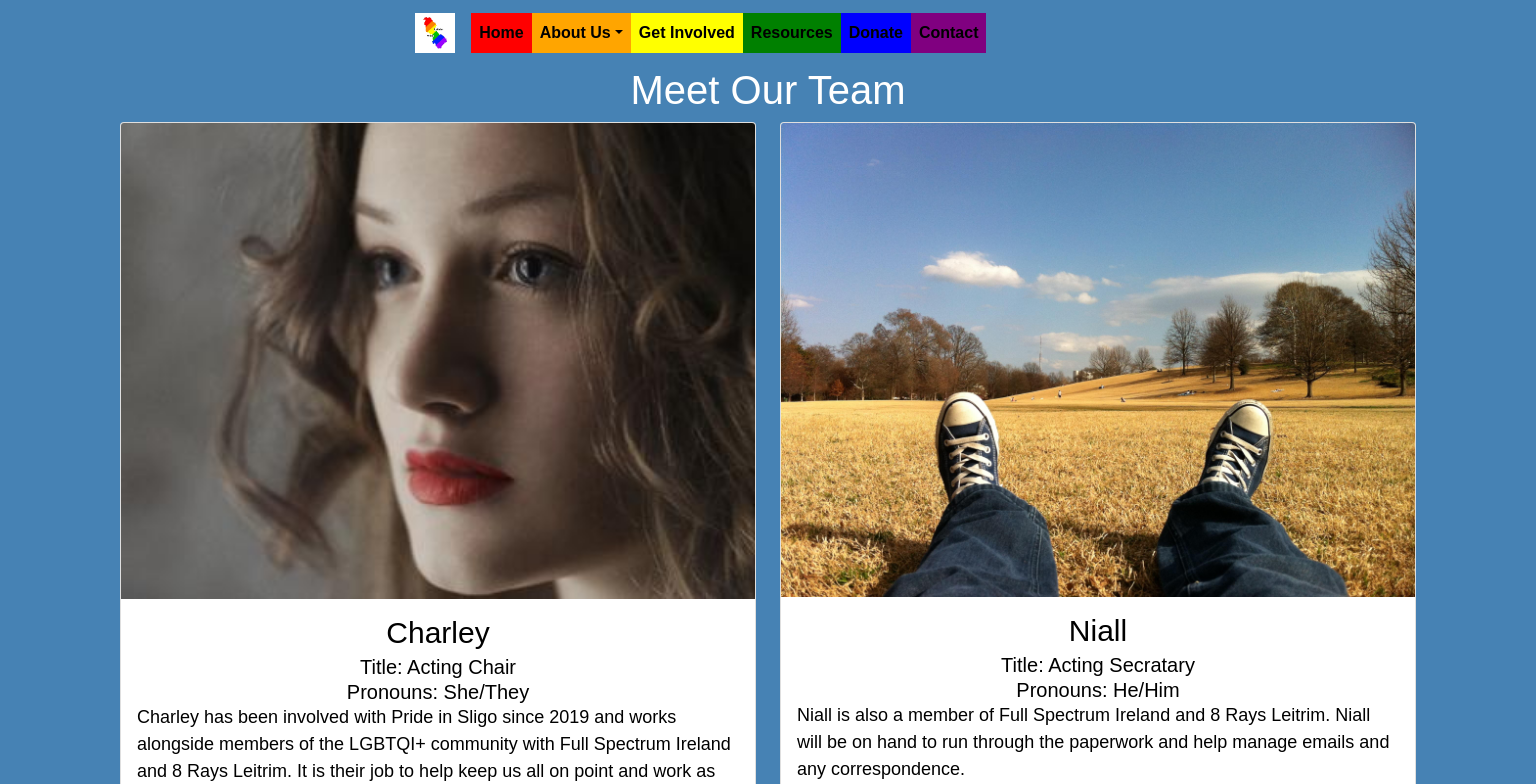
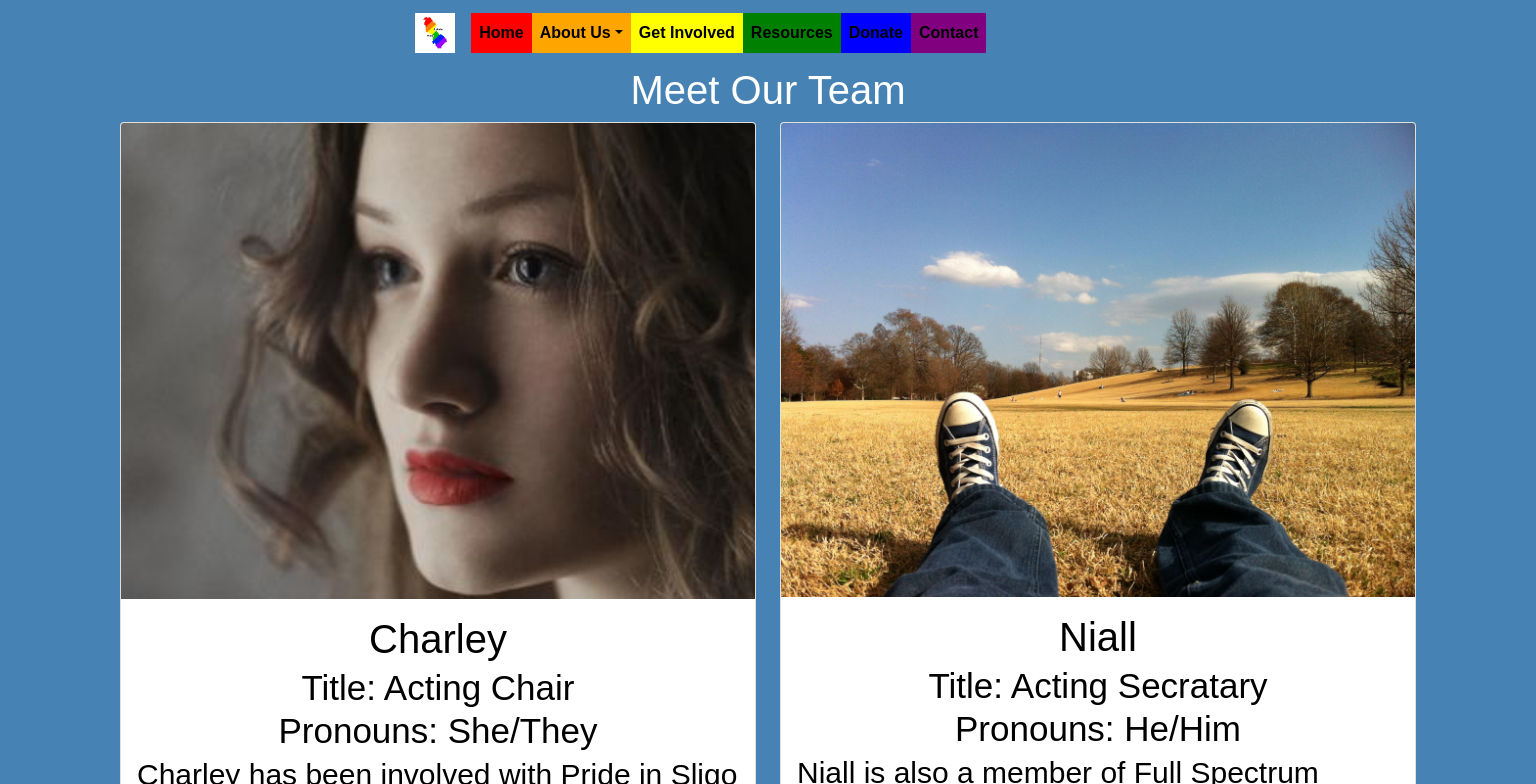
Before and after one commit to Jacobs1986/leitrim-pride, a React (Create React App) app in the folder client/: page /team in a window 1536 px wide. Shown: the top 784 px of the page. Built offline with nearby package versions, Linux system fonts and the light colour scheme.

Commit message:
Update teamCards.css

```diff
--- a/client/src/components/teamCards/teamCards.css
+++ b/client/src/components/teamCards/teamCards.css
@@ -3,7 +3,7 @@
 }
 
 .cardSubtitle {
-    font-size: 20px !important;
+    font-size: 25px !important;
 }
 
 .teamCards {
@@ -11,7 +11,7 @@
 }
 
 .cardText {
-    font-size: 18px;
+    font-size: 20px;
 }
 
 .cardMargins {
@@ -22,12 +22,16 @@
     margin-bottom: 10px;
 }
 
-/* @media screen and (min-width: 812px) {
+@media screen and (min-width: 1366px) {
+    .cardTitle {
+        font-size: 40px !important;
+    }
+
     .cardSubtitle {
-        font-size: 16px !important;
+        font-size: 35px !important;
     }
 
     .cardText {
-        font-size: 14px;
+        font-size: 30px;
     }
-} */
+}
```
